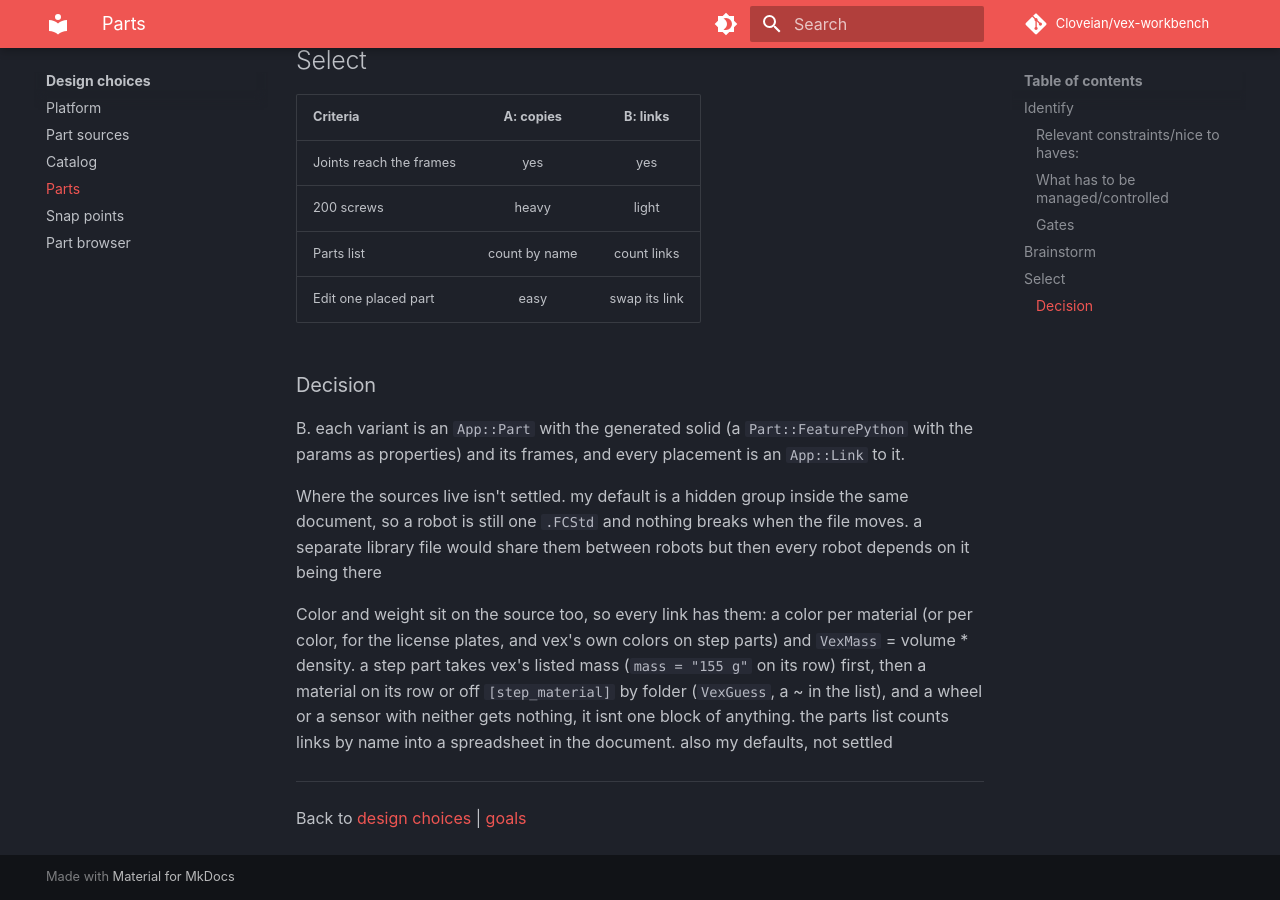
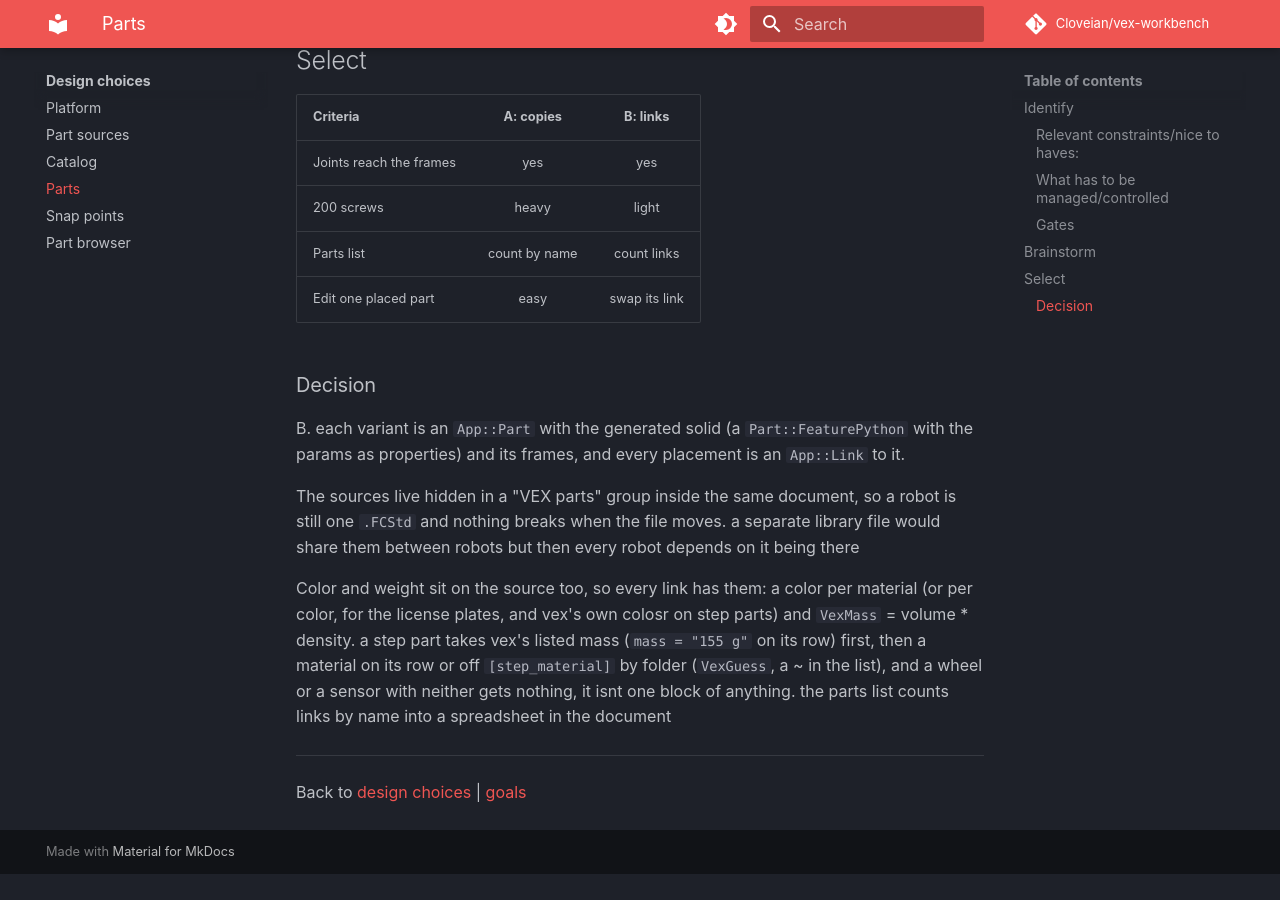
Before and after one commit to Cloveian/vex-workbench, an MkDocs documentation site: the page built from docs/design-choices/parts.md, in a window 1280 px wide and 900 px high, scrolled down 1400 px. Built offline with MkDocs 1.6.1 and Material for MkDocs 9.7.7, drawn with Linux system fonts in a browser that asks for light colours; comment, search, counter and statistics services are not loaded; after the commit the page ends 2274 px from its top, so only the background shows below that.

```diff
--- a/docs/design-choices/parts.md
+++ b/docs/design-choices/parts.md
@@ -48,9 +48,9 @@ a placed part has to be something the Assembly joints can grab, that can be edit
 ### Decision
 B. each variant is an `App::Part` with the generated solid (a `Part::FeaturePython` with the params as properties) and its frames, and every placement is an `App::Link` to it.
 
-Where the sources live isn't settled. my default is a hidden group inside the same document, so a robot is still one `.FCStd` and nothing breaks when the file moves. a separate library file would share them between robots but then every robot depends on it being there
+The sources live hidden in a "VEX parts" group inside the same document, so a robot is still one `.FCStd` and nothing breaks when the file moves. a separate library file would share them between robots but then every robot depends on it being there
 
-Color and weight sit on the source too, so every link has them: a color per material (or per color, for the license plates, and vex's own colors on step parts) and `VexMass` = volume \* density. a step part takes vex's listed mass (`mass = "155 g"` on its row) first, then a material on its row or off `[step_material]` by folder (`VexGuess`, a ~ in the list), and a wheel or a sensor with neither gets nothing, it isnt one block of anything. the parts list counts links by name into a spreadsheet in the document. also my defaults, not settled
+Color and weight sit on the source too, so every link has them: a color per material (or per color, for the license plates, and vex's own colosr on step parts) and `VexMass` = volume \* density. a step part takes vex's listed mass (`mass = "155 g"` on its row) first, then a material on its row or off `[step_material]` by folder (`VexGuess`, a ~ in the list), and a wheel or a sensor with neither gets nothing, it isnt one block of anything. the parts list counts links by name into a spreadsheet in the document
 
 ---
 Back to [design choices](index.md) | [goals](../goals.md)
```
Also changed, not shown: README.md (+1 -1 lines), docs/code/log.md (+1 -1 lines), docs/design-choices/part-sources.md (+1 -1 lines), docs/design-choices/snap-points.md (+1 -1 lines), docs/roadmap.md (+1 -1 lines), docs/using.md (+1 -1 lines).
